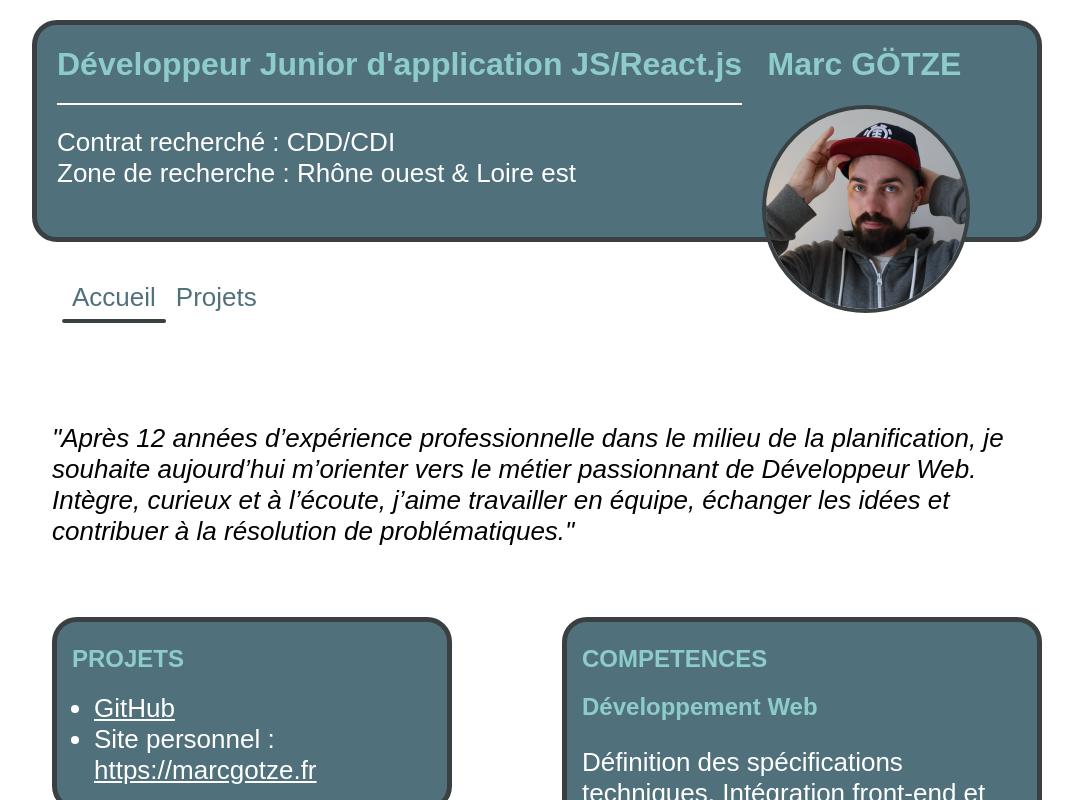
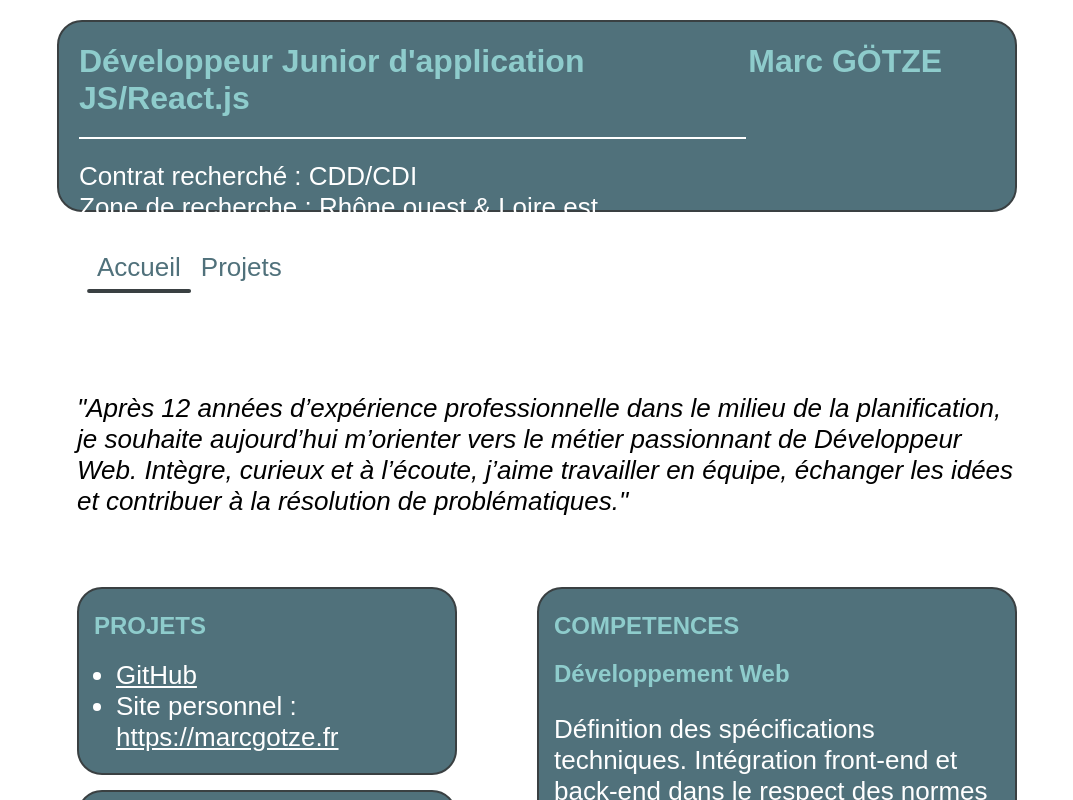
Before and after one commit to MarcGotze/cv, a React (Create React App) app: page / in a window 1280 px wide. Shown: the top 800 px of the page, without its empty margins (103-1176 px from the left). Built offline with nearby package versions, Linux system fonts and the light colour scheme; a web font is replaced by a local one.

Commit message:
Finalisation du responsive

```diff
--- a/src/styles/_settings.scss
+++ b/src/styles/_settings.scss
@@ -1,4 +1,5 @@
 @use "../styles/utils/mixin";
+
 
 //COLORS
 $color-1: #212121;
@@ -84,6 +85,9 @@ $font-1: "font-1", sans-serif;
   }
 
 //BODY
+* {
+  box-sizing: border-box;
+}
 body {
     font-family: $font-1;
     margin: 0;
@@ -92,6 +96,9 @@ body {
     justify-content: center;
     user-select: none;
     position: relative;
+    @include mixin.mobile {
+      margin-top: 0;
+    }
 }
 
 p, section, li {
--- a/src/styles/components/_asides.scss
+++ b/src/styles/components/_asides.scss
@@ -7,6 +7,10 @@
         width: 95%;
         padding-left: 0;
         margin-left: 20px;
+    }
+    @include mixin.mobile {
+        margin-left: 0;
+        width: 100vw;
     }
 
     li {
--- a/src/styles/components/_card.scss
+++ b/src/styles/components/_card.scss
@@ -4,7 +4,7 @@
     text-align: center;
     position: relative;
     img {
-        border: 3px solid settings.$color-2;
+        border: 2px solid settings.$color-2;
         border-radius: 25px;
     }
 }
--- a/src/styles/components/_footer.scss
+++ b/src/styles/components/_footer.scss
@@ -12,6 +12,9 @@ footer {
     @include mixin.laptop {
         margin-bottom: -80px;
     }
+    @include mixin.mobile {
+        width: 100vw;
+    }
     h2 {
         color: white;
     }
--- a/src/styles/components/_header.scss
+++ b/src/styles/components/_header.scss
@@ -4,7 +4,7 @@
 header {
     display: flex;
     justify-content: space-between;
-    border: 5px solid settings.$color-2;
+    border: 2px solid settings.$color-2;
     background-color: settings.$color-3;
     padding: 0px 20px 20px 20px;
     width: 90rem;
@@ -15,18 +15,34 @@ header {
         width: 60rem;
     }
     @include mixin.laptop {
-        width: 88.5%;
+        width: 95%;
         margin-left: 20px;
+    }
+    @include mixin.mobile {
+        width: 100vw;
+        height: 15rem;
+        margin-left: 0;
+        border-radius: 0;
+        border-left: none;
+        border-right: none;
+        border-top: none;
     }
     li {
         font-size: 26px;
         list-style-type: none;
+        @include mixin.laptop {
+            font-size: 20px;
+        }
     }
 }
 
 .title {
     display: flex;
     flex-direction: column;
+    @include mixin.laptop {
+        font-size: 12px;
+        width: 60%;
+    }
 }
 
 .title h1 {
--- a/src/styles/components/_picture.scss
+++ b/src/styles/components/_picture.scss
@@ -1,24 +1,47 @@
 @use "../settings";
+@use "../utils/mixin";
 
 .picture-container {
+    position: relative;
     width: 205px;
     text-align: center;
     margin-right: 50px;
+    @include mixin.mobile {
+        width: 30%;
+        margin-right: 0px;
+    }
+    h1 {
+        @include mixin.mobile {
+            font-size: 30x;
+            padding-left: 15px;
+            margin-top: 13px;
+        }
+    }
 }
 
 .portrait {
+    position: absolute;
     overflow: hidden;
-    border: 4px solid settings.$color-2;
+    border: 2px solid settings.$color-2;
     border-radius: 50%;
     width: 200px;
     height: 200px;
+    @include mixin.mobile{
+        display: none;
+    }
 }
 
 .photo {
     height: 200px;
+    @include mixin.mobile{
+        display: none;
+    }
 }
 
 .slide-in-right {
 	-webkit-animation: slide-in-right 1.2s cubic-bezier(0.250, 0.460, 0.450, 0.940) both;
     animation: slide-in-right 1.2s cubic-bezier(0.250, 0.460, 0.450, 0.940) both;
+    @include mixin.mobile {
+        display: none;
+    }
 }
--- a/src/styles/pages/_home.scss
+++ b/src/styles/pages/_home.scss
@@ -11,6 +11,13 @@
     @include mixin.laptop {
         width: 90%;
         margin-left: 20px;
+    }
+    @include mixin.mobile {
+        padding-left: 15px;
+        margin-left: 0;
+        margin-top: 0;
+        text-align: center;
+        width: 100vw;
     }
 }
 
@@ -30,6 +37,10 @@
     @include mixin.laptop {
         width: 95%;
         margin-left: 20px;
+    }
+    @include mixin.mobile {
+        width: 100vw;
+        margin-left: 0px;
     }
     li {
         margin-left: 22px;
@@ -76,12 +87,20 @@
 
 .block-color {
     background-color: settings.$color-3;
-    border: 5px solid settings.$color-2;
+    border: 2px solid settings.$color-2;
     border-radius: 25px;
     padding: 3px 15px 20px 15px;
     margin-bottom: 15px;
+    @include mixin.mobile {
+        border-radius: 0;
+        border-left: none;
+        border-right: none;
+    }
 }
 
 .experiences_ext {
     margin-bottom: 6rem;
+    @include mixin.tablet {
+        margin-bottom: 15px;
+    }
 }
--- a/src/styles/pages/_projects.scss
+++ b/src/styles/pages/_projects.scss
@@ -1,3 +1,5 @@
+@use '../utils/mixin';
+
 .projects {
     width: 90rem;
     display: flex;
@@ -7,4 +9,16 @@
     padding-top: 35px;
     margin-top: 70px;
     margin-bottom: 100px;
+    @include mixin.desktop{
+        width: 60rem;
+    }
+    @include mixin.laptop{
+        width: 95%;
+        flex-direction: column;
+        margin-left: 20px;
+    }
+    @include mixin.mobile{
+        width: 100%;
+        margin-left: 0px;
+    }
 }
--- a/src/styles/utils/_mixin.scss
+++ b/src/styles/utils/_mixin.scss
@@ -1,5 +1,5 @@
 @mixin mobile {
-    @media screen and (max-width: 480px){
+    @media screen and (max-width: 540px){
         @content;
     }
 }
```
